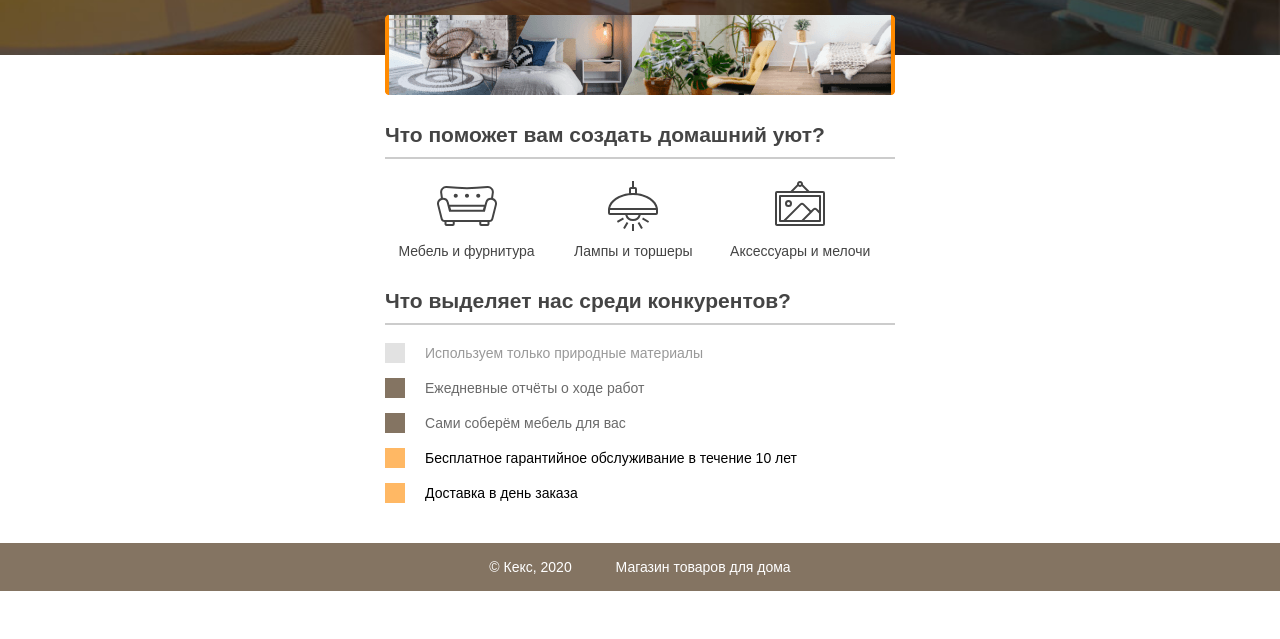
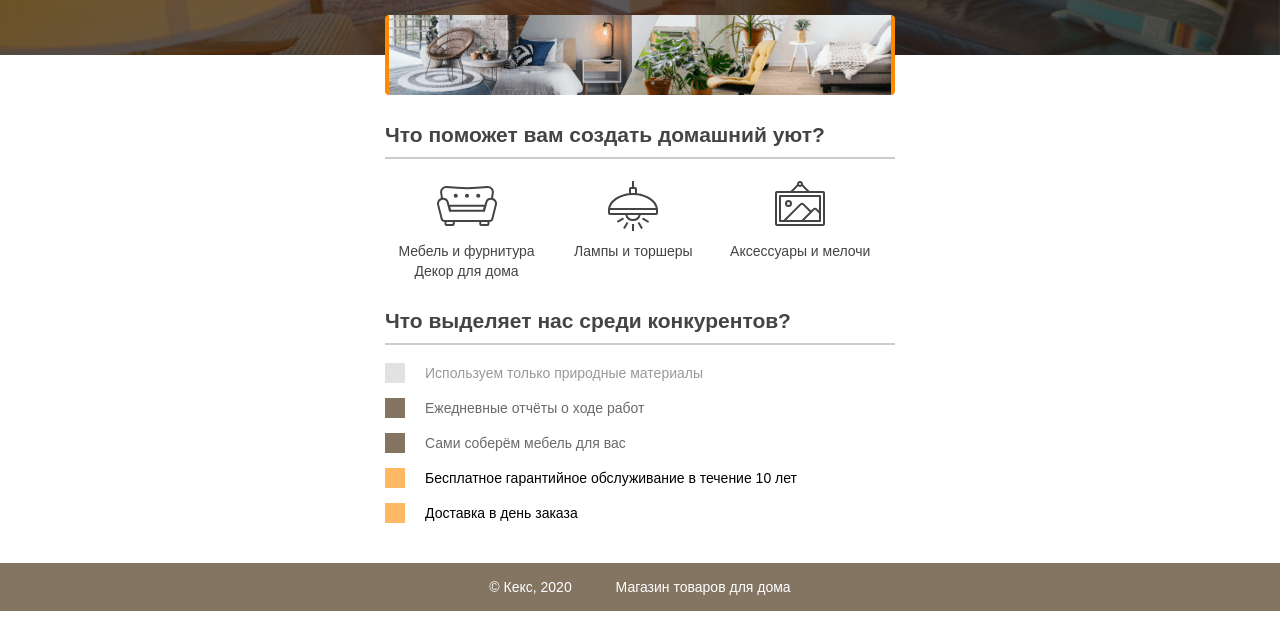
Before and after one commit to smiyapp/home.furnitore, a plain HTML site: page index.html in a window 1280 px wide. Shown: the part 161-800 px from the top of the page. Drawn offline with Linux system fonts and the light colour scheme.

Commit message:
Update index.html

```diff
--- a/index.html
+++ b/index.html
@@ -19,6 +19,7 @@
       <p class="feature-furniture">Мебель и фурнитура</p>
       <p class="feature-lighting">Лампы и торшеры</p>
       <p class="feature-accessories">Аксессуары и мелочи</p>
+      <p class="feature-smiyapp">Декор для дома</p>
     </section>
 
     <section class="advantages">
```
